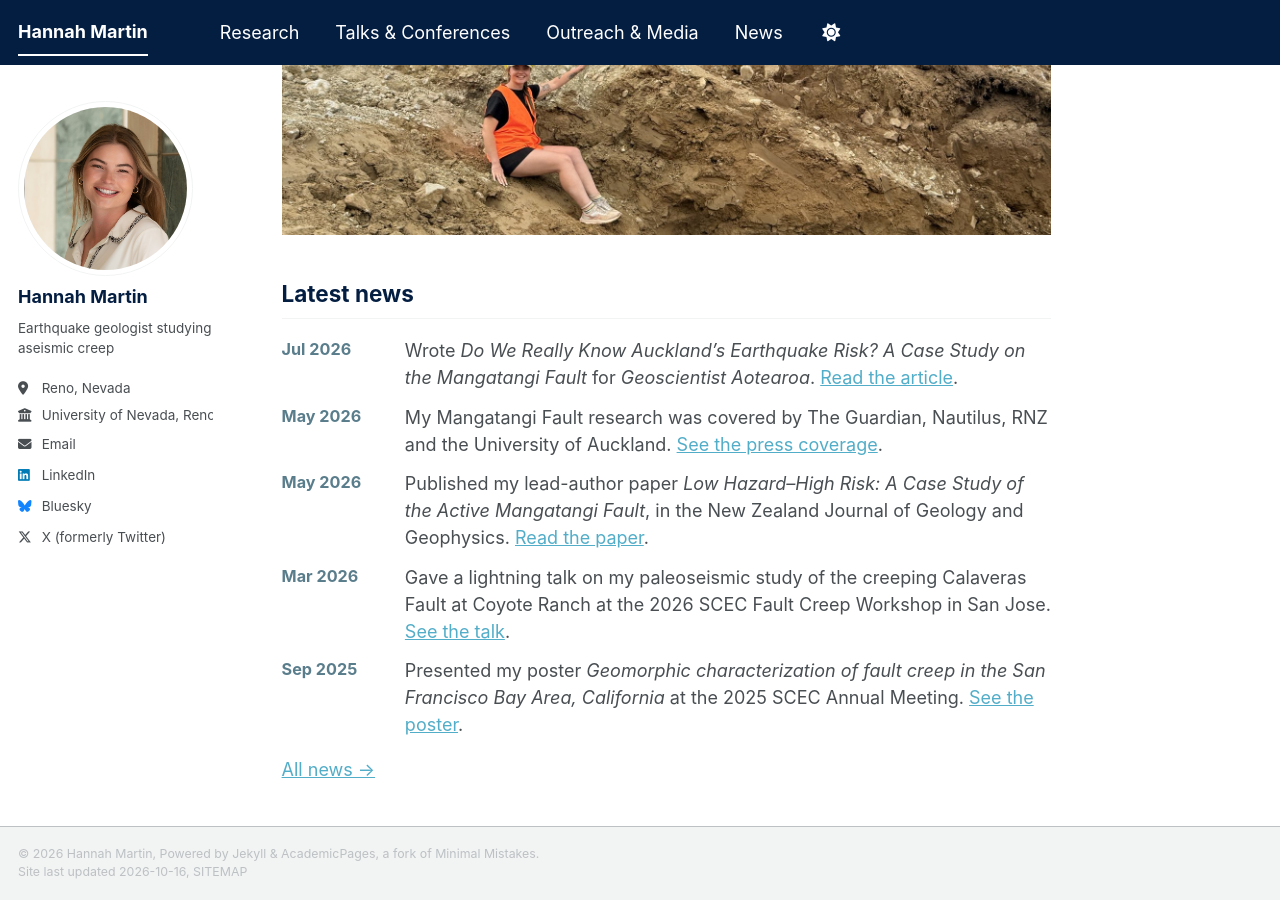
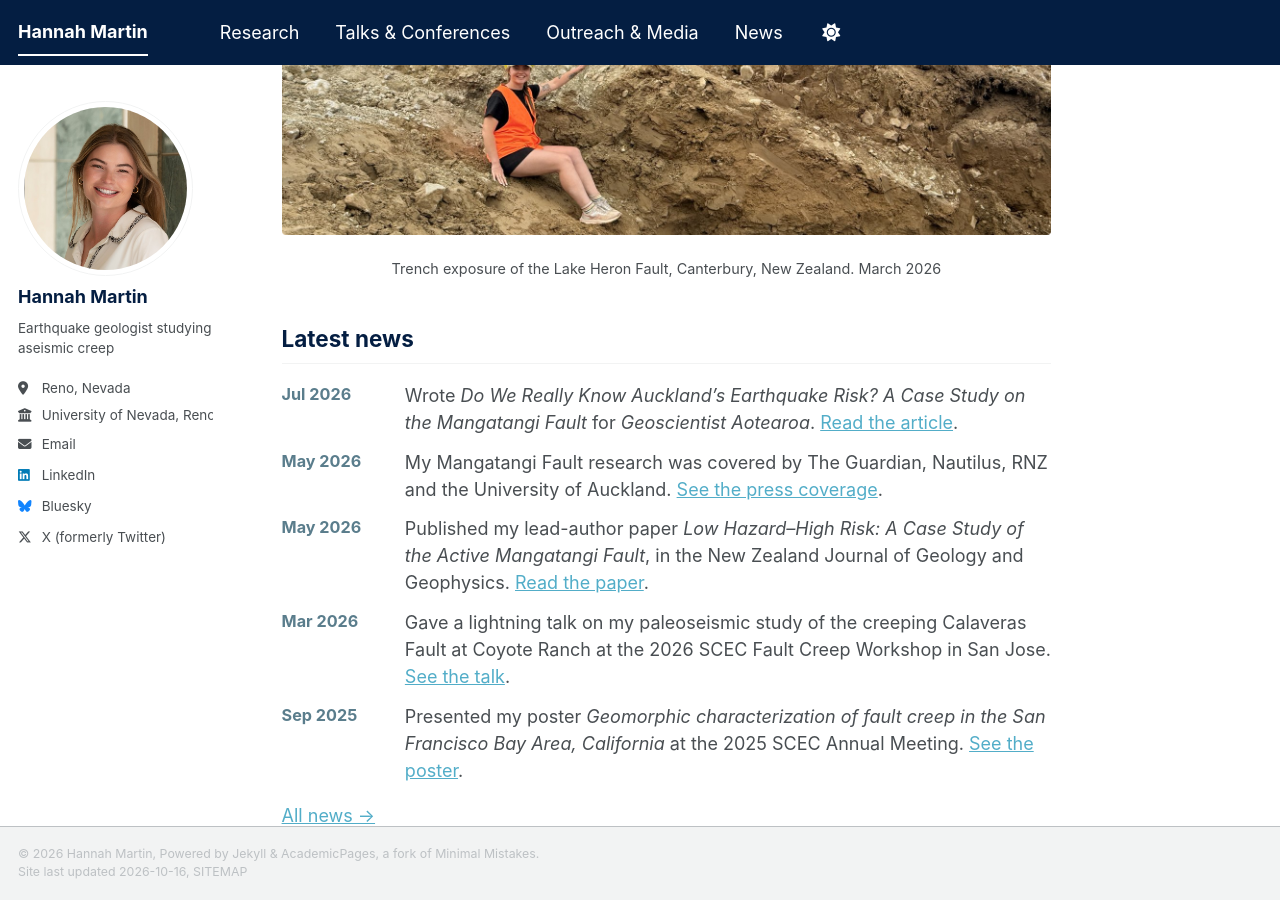
Before and after one commit to HannahMartinGeology/hannahmartingeology.github.io, a Jekyll site: the page built from _pages/about.md, in a window 1280 px wide and 900 px high, scrolled down 562 px. Built offline with Jekyll 4.4.1, drawn with Linux system fonts in a browser that asks for light colours; a style sheet for code colours, icons or effects is not loaded.

Commit message:
Add caption to About Me field photo
Co-Authored-By: Claude Opus 5.5 (1M context) <noreply@anthropic.com>
Claude-Session: https://claude.ai/code/session_01DgkcoPr1qNd1CjQ2i3f6tK

```diff
--- a/_pages/about.md
+++ b/_pages/about.md
@@ -11,7 +11,7 @@ I am a PhD student in the [Nevada Seismological Laboratory](https://www.unr.edu/
 
 Beyond research, I am passionate about public outreach and understanding seismic hazard in order to reduce risk and promote community resilience. Since 2022, I have been involved in numerous media and community outreach activities, inspiring K-12 students and the wider community to engage with the natural hazards we live amongst. In early 2024, I joined the Geoscience Society of New Zealand Executive Committee as the Co-Editor of the *Geoscientist Aotearoa* Magazine where I continue to share the latest geoscience news and findings to the community.
 
-![Hannah at a gravel outcrop in the field]({{ "/images/home-field.jpg" | relative_url }})
+<figure class="talk-figure talk-figure--wide"><img src="{{ '/images/home-field.jpg' | relative_url }}" alt="Hannah in a trench exposure of the Lake Heron Fault"><figcaption>Trench exposure of the Lake Heron Fault, Canterbury, New Zealand. March 2026</figcaption></figure>
 
 Latest news
 ------
```
